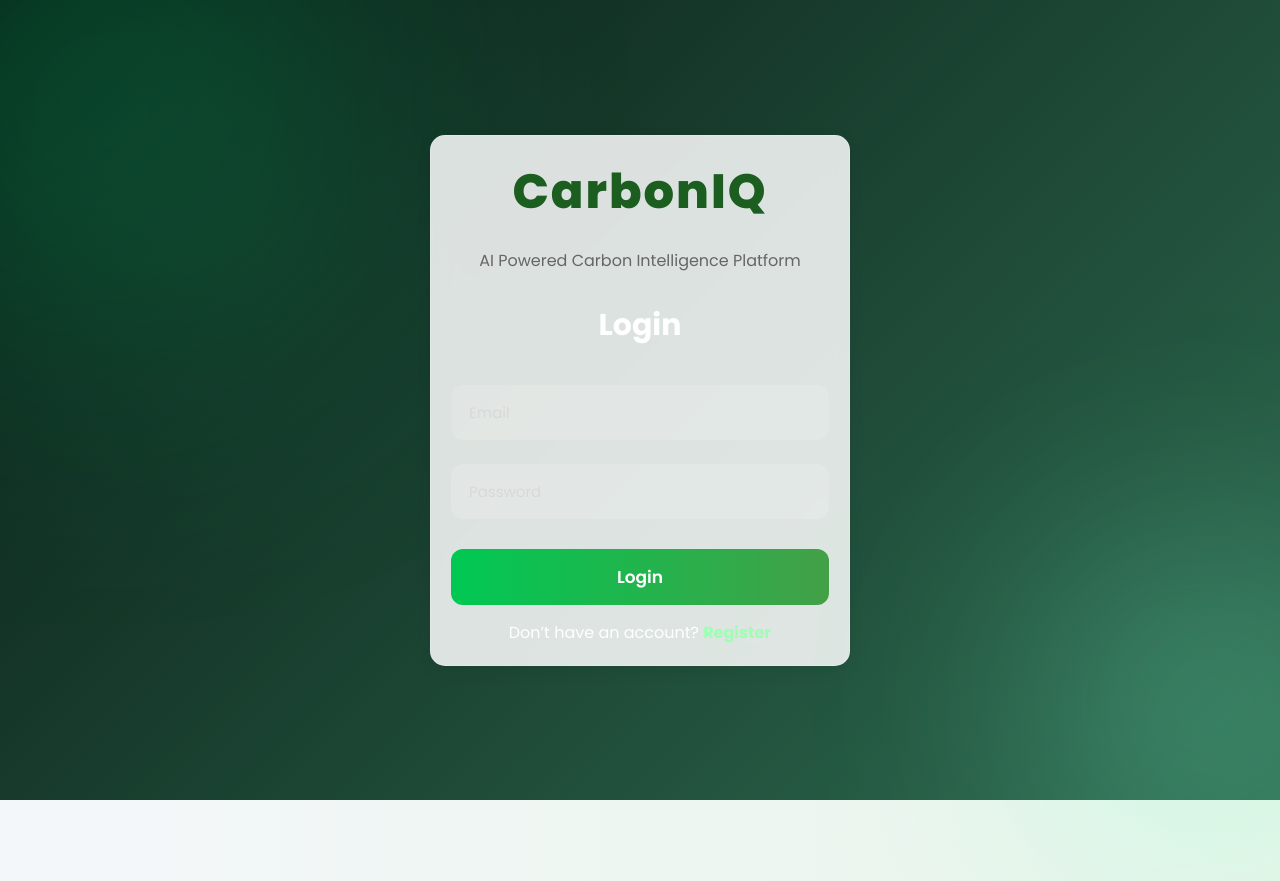
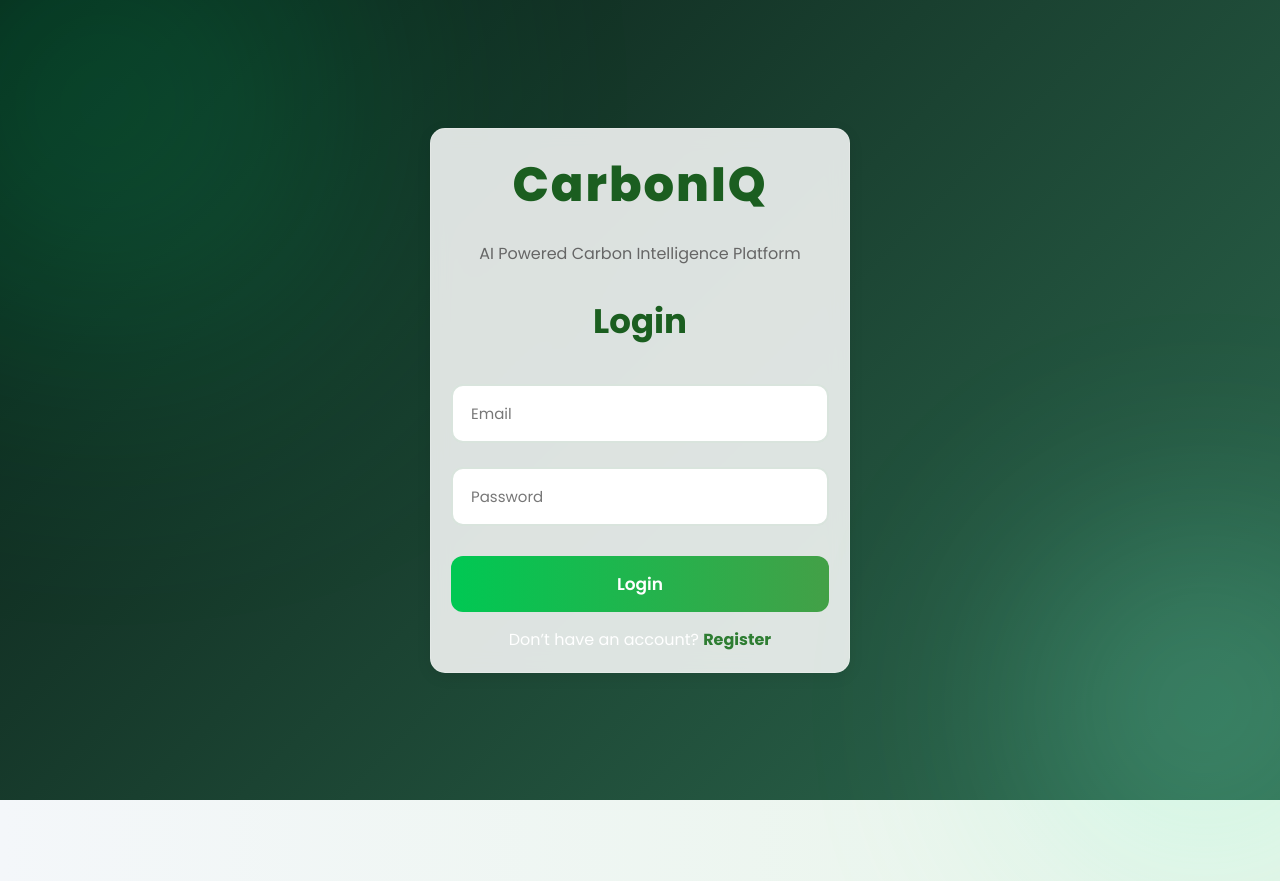
Before and after one commit to KaranBhardwaj1/summer-internship-hackathon-2026-code-champions, a React app in the folder frontend/: page / in a window 1280 px wide. Shown: the top 881 px of the page. Built offline with nearby package versions, Linux system fonts and the light colour scheme; the HTML template or start-up script is replaced by a standard one.

Commit message:
Update Login.css

```diff
--- a/frontend/src/styles/Login.css
+++ b/frontend/src/styles/Login.css
@@ -63,42 +63,38 @@ body{
 }
 
 .card h2{
+    color:#1b5e20;
     text-align:center;
-    color:white;
-    font-size:30px;
     margin-bottom:25px;
+    font-size:34px;
+    font-weight:700;
 }
 
 .card input{
-
     width:100%;
     padding:16px 18px;
     margin:12px 0;
 
-    border:none;
+    border:2px solid #d9e4dd;
     outline:none;
 
     border-radius:12px;
 
-    background:rgba(255,255,255,.15);
+    background:#ffffff;
 
-    color:white;
+    color:#222;          /* Dark text */
     font-size:15px;
 
     transition:.3s;
 }
 
 .card input::placeholder{
-    color:#d8d8d8;
+    color:#777;
 }
 
 .card input:focus{
-
-    background:rgba(255,255,255,.22);
-
-    box-shadow:
-    0 0 0 2px rgba(76,175,80,.5);
-
+    border-color:#22c55e;
+    box-shadow:0 0 10px rgba(34,197,94,.25);
 }
 
 .card button{
@@ -142,7 +138,7 @@ body{
 
 .card a{
 
-    color:#9cffb2 !important;
+    color:#2E7D32 !important;
 
     text-decoration:none;
 
```
